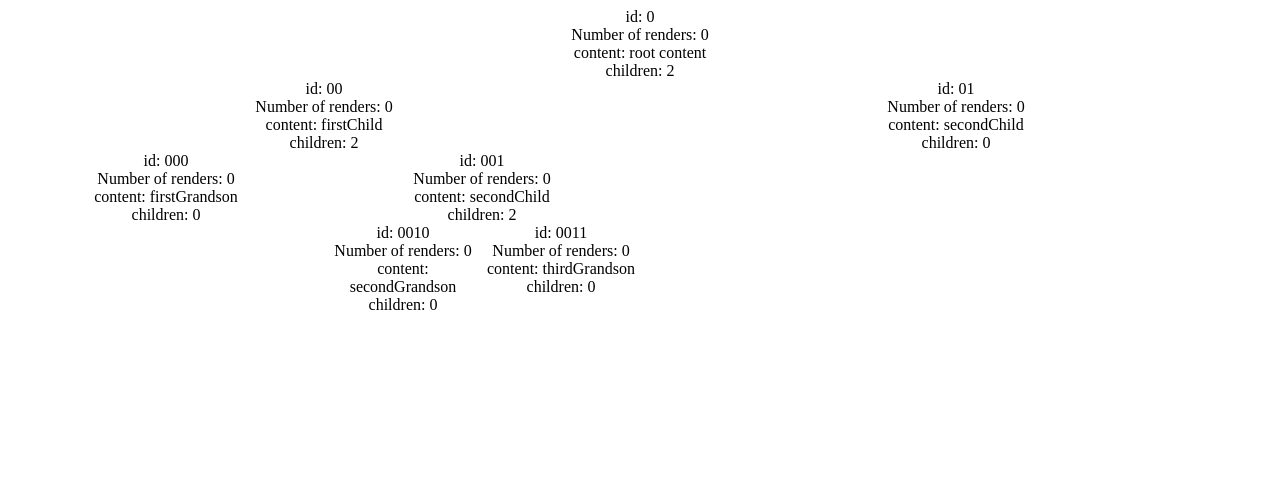
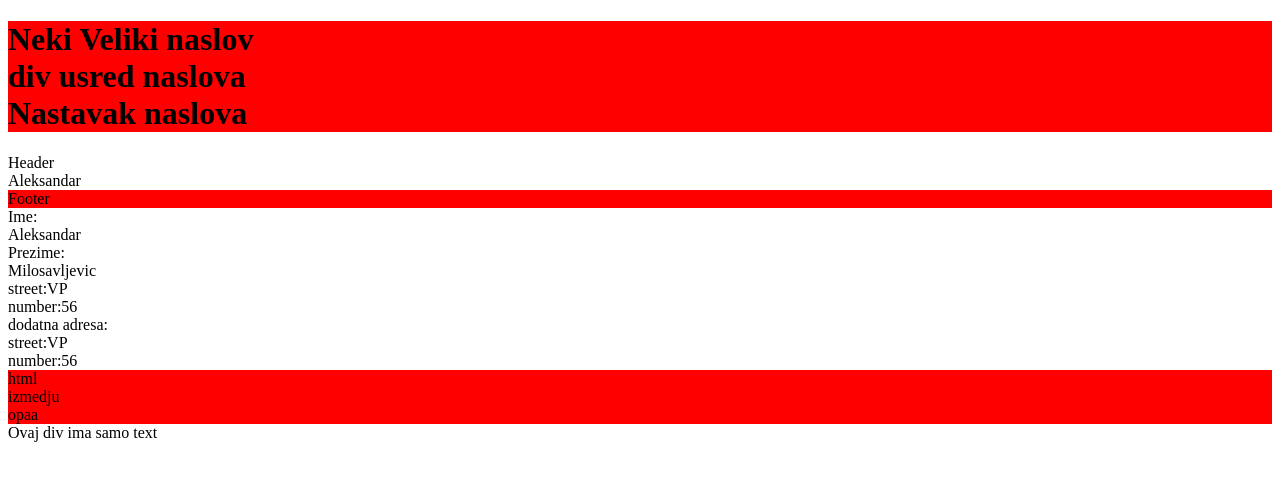
Before and after one commit to maleksandar/pure-framework, a website with bundled scripts: page index.html in a window 1280 px wide. Built offline with nearby package versions, Linux system fonts and the light colour scheme.

Commit message:
Removing test app

```diff
--- a/TestElement.ts
+++ /dev/null
@@ -1,55 +0,0 @@
-import { FunctionalComponent, produceElement } from "./core/FunctionalComponent";
-
-import { div } from "./functional-templates/block-elements";
-import { functionalComponentFactory } from "./core/functionalComponentFactory";
-import { TestState } from "./TestState";
-
-
-class Test extends FunctionalComponent<TestState> {
-
-    constructor(inputState:() => TestState) {
-        super(inputState);
-        console.log('Test constructor called!');
-    }
-
-    template () {
-        return div({class: 'content'},[
-            div({class: 'header'},[
-                'id: ', this.state.id,
-                div(['Number of renders: ', `${this.state.timesReRendered}`]),
-                div(['content: ', this.state.content]),
-                div([' children: ', `${this.state.subState? this.state.subState.length : 0}`])
-            ]),
-
-            div({class: 'children'}, [
-                ...this.renderChildren()
-            ])
-
-        ]);
-    }
-
-    renderChildren() {
-        if(this.state.subState) {
-            return this.state.subState.map((_, index) => {
-                return testElement(() => this.state.subState[index])
-                    .onClick(
-                        (event) => {
-                            console.log('You clicked on TestElement!', this.state.subState[index].id);
-                            event.stopPropagation();
-                        },
-                        (event) => {
-                            console.log('Also this will execute')!
-                        }
-                    ).onClick(
-                        () => {
-                            console.log('And this as well!')!
-                        }
-                    )
-            })
-        } else {
-            return [];
-        }
-    }
-}
-
-export const testElement: (state: () => TestState, id?: number | string, funcEl?) => FunctionalComponent<TestState> = functionalComponentFactory<TestState>(Test);
--- a/TestState.ts
+++ /dev/null
@@ -1,67 +0,0 @@
-import { BehaviorSubject } from "rxjs";
-export interface Address {
-    street: string,
-    number: number;
-}
-
-export interface TestState {
-    id: string,
-    content: string;
-    timesReRendered: number;
-    subState?: TestState[];
-}
-
-export let _testState: TestState = {
-    id: '0',
-    content: 'root content',
-    timesReRendered: 0,
-    subState: [{
-        id: '00',
-        content: 'firstChild',
-        timesReRendered: 0,
-        subState: [
-            {
-                id: '000',
-                content: 'firstGrandson',
-                timesReRendered: 0,
-
-            },
-            {
-                id: '001',
-                content: 'secondChild',
-                timesReRendered: 0,
-
-                subState: [
-                    {
-                        id: '0010',
-                        content: 'secondGrandson',
-                        timesReRendered: 0,
-
-                    },
-                    {
-                        id: '0011',
-                        content: 'thirdGrandson',
-                        timesReRendered: 0,
-                    }
-                ]
-            }
-        ]
-    },{
-        id: '01',
-        content: 'secondChild',
-        timesReRendered: 0,
-    }]
-
-
-};
-
-export const testStateSubject = new BehaviorSubject(_testState);
-export const testState$ = testStateSubject.asObservable();
-export const testState = () => testStateSubject.getValue();
-
-export function updateTestState() {
-    let previous = [...testState().subState];
-    previous[0].content = 'NEW first child COntent'
-    testStateSubject.next({ ...testState(), subState: [...previous] })
-}
-(<any>window).update = updateTestState;
--- a/appState.ts
+++ b/appState.ts
@@ -1,4 +1,3 @@
-import { BehaviorSubject } from "rxjs";
 export interface Address {
     street: string,
     number: number;
@@ -10,45 +9,3 @@ export interface AppState {
     address: Address,
     additionalAddress: Address;
 }
-
-export let _appState: AppState = {
-    firstName: 'Aleksandar',
-    lastName: 'Milosavljevic',
-    address: {
-        street: 'VP',
-        number: 56
-    },
-    additionalAddress: {
-        street: 'VP',
-        number: 56
-    }
-
-};
-
-export const appStateSubject = new BehaviorSubject(_appState);
-export const appState$ = appStateSubject.asObservable();
-export const appState = () => appStateSubject.getValue();
-
-export function updateFirstName(name: string) {
-    _appState = {..._appState, firstName: name }
-    appStateSubject.next(_appState);
-}
-
-export function updateAddressStreet(street: string) {
-    _appState = { ..._appState, address: {..._appState.address, street}};
-    appStateSubject.next(_appState);
-}
-
-export function nameSelector() {
-    return _appState.firstName;
-}
-
-export function getState() {
-    return appStateSubject.getValue();
-}
-export function updateState(newState: AppState) {
-    appStateSubject.next(newState);
-}
-
-window.updateFirstName = updateFirstName;
-window.updateAddressStreet = updateAddressStreet;
--- a/core/functionalComponentFactory.ts
+++ b/core/functionalComponentFactory.ts
@@ -7,8 +7,8 @@ const dictionary = Object.create(null);
 export function functionalComponentFactory<ModelType>(constructorFunction: FunctionalComponentConstructor<ModelType>)
     : (state: () => ModelType, id?: number | string) => FunctionalComponent<ModelType> {
     return (state: () => ModelType, id: number | string = 0) => {
-        const hash = oh.MD5(state());
-        const key =`${hash}_${id}`
+        const stateHash = oh.MD5(state());
+        const key =`${stateHash}_${id}`
         if(!dictionary[constructorFunction.name]) {
             dictionary[constructorFunction.name] = Object.create(null);
         }
--- /dev/null
+++ b/core/store.ts
@@ -0,0 +1,23 @@
+import { BehaviorSubject, Observable } from "rxjs";
+
+export class Store<Model> {
+    private _stateSubject: BehaviorSubject<Model>;
+    private _state$: Observable<Model>;
+
+    constructor(defaultState: Model) {
+        this._stateSubject = new BehaviorSubject(defaultState);
+        this._state$ = this._stateSubject.asObservable();
+    }
+
+    updateState(newState: Partial<Model>) {
+        this._stateSubject.next({...this._stateSubject.getValue(), ...newState });
+    }
+
+    get state() {
+        return this._stateSubject.getValue();
+    }
+
+    get state$() {
+        return this._state$;
+    }
+}
--- a/index.html
+++ b/index.html
@@ -8,8 +8,6 @@
 </head>
 <body>
     <div id="app"></div>
-    <div id="app2"></div>
-
     <script src="index.ts" type="module"></script>
 </body>
 </html>
--- a/index.ts
+++ b/index.ts
@@ -1,19 +1,26 @@
 import { BehaviorSubject } from 'rxjs';
-import { nameSelector, appState$, state, updateState } from './appState';
+import { AppState } from './appState';
 import { bootstrap } from './core/bootstrap';
-import { testElement } from './TestElement';
-import { testState, testStateSubject, testState$ } from './TestState';
 import { div, h1 } from './functional-templates/block-elements';
 import { wrapper } from './WrapperElement';
 import { person } from './PersonElement';
+import { Store } from './core/store';
 
-const appRoot = document.getElementById('app');
-const app = testElement(testState);
-bootstrap(appRoot, app, testState$);
+const store = new Store<AppState>({
+    firstName: 'Aleksandar',
+    lastName: 'Milosavljevic',
+    address: {
+        street: 'VP',
+        number: 56
+    },
+    additionalAddress: {
+        street: 'VP',
+        number: 56
+    }
+});
 
-
-const app2Root = document.getElementById('app2');
-const app2 =
+const domRoot = document.getElementById('app');
+const app =
         div([
             h1({class:'red'},[
                 'Neki Veliki naslov',
@@ -21,10 +28,10 @@ const app2 =
                 'Nastavak naslova',
             ]).onClick(() => {
                 console.log("klikn'o si na heder. bravo.");
-                updateState({lastName: "Petronijevic"})
+                store.updateState({lastName: "Petronijevic"})
             }),
-            wrapper(nameSelector),
-            person(state),
+            wrapper(() => store.state.firstName),
+            person(() => store.state),
             div({class: 'red'}, [
                 'html',
                 div('izmedju'),
@@ -32,7 +39,11 @@ const app2 =
             ]),
             div('Ovaj div ima samo text')
         ]);
-bootstrap(app2Root, app2, appState$);
 
+bootstrap(domRoot, app, store.state$);
 
-window.store = testStateSubject;
+function updateFirstName(name: string) {
+    store.updateState({firstName: name})
+}
+
+window.updateFirstName = updateFirstName;
```
